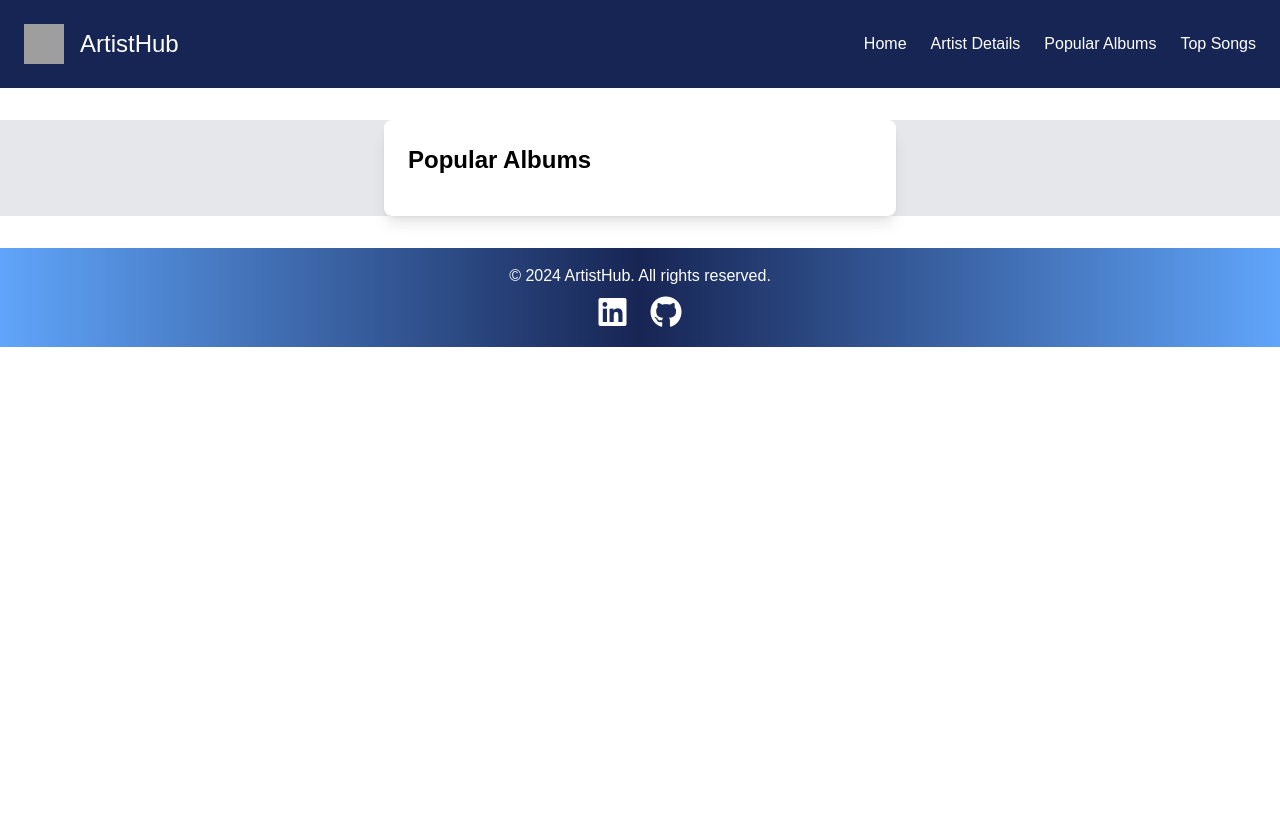
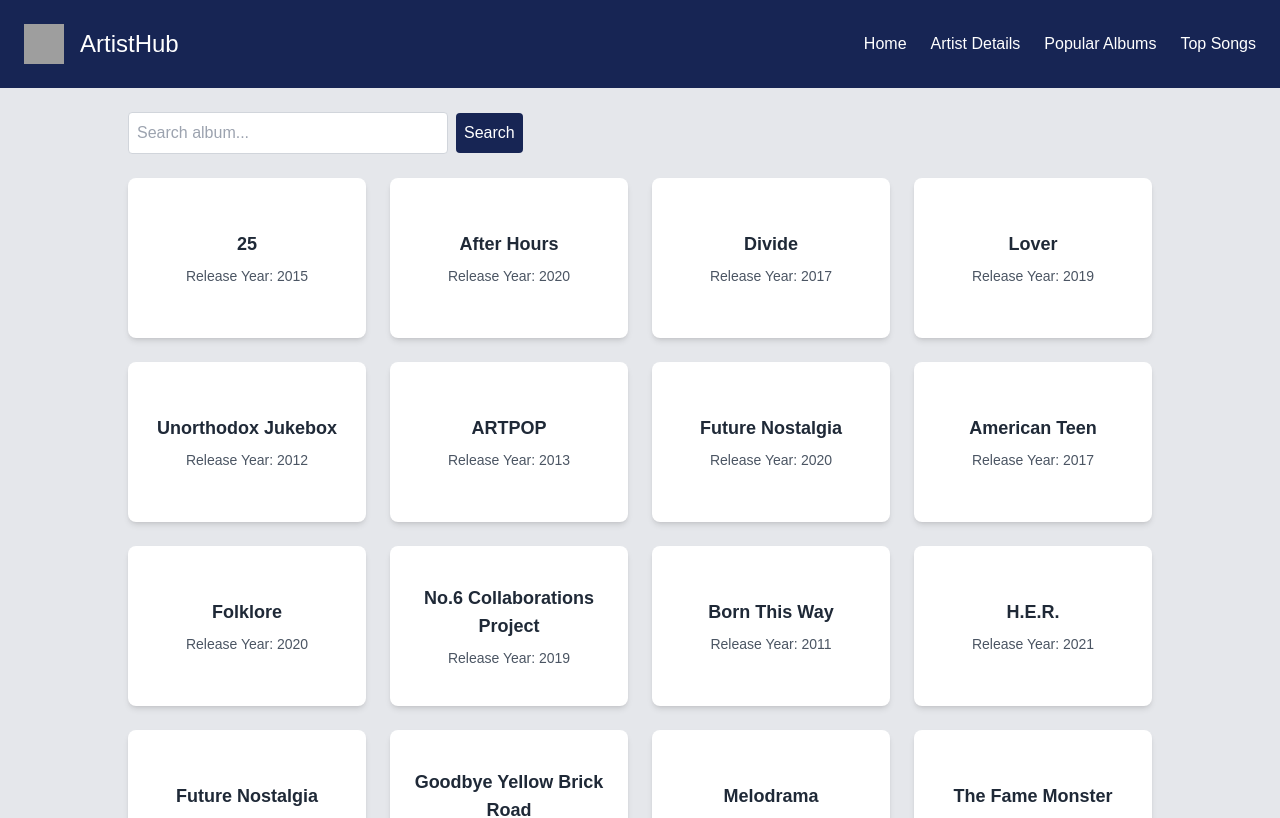
Before and after one commit to amayararocha/artista-spotify, an Angular app: page /popular-albums in a window 1280 px wide. Shown: the top 818 px of the page. Built offline with nearby package versions, Linux system fonts and the light colour scheme; data requests are answered from the project's data file; grey boxes are pictures that could not be loaded.

Commit message:
task: implementando popular albums e estilizando

```diff
--- a/db.json
+++ b/db.json
@@ -3,7 +3,7 @@
     {
       "id": 1,
       "name": "Bruno Mars",
-      "bio": "Bruno Mars, nascido Peter Gene Hernandez em 8 de outubro de 1985 em Honolulu, Havai, é um cantor, compositor e produtor musical. Conhecido por seu estilo que mistura pop, funk, R&B e soul, Mars ganhou fama com seu álbum de estreia 'Doo-Wops & Hooligans' (2010) e hits como 'Just the Way You Are' e 'Grenade'. Ele já ganhou vários prêmios, incluindo Grammys, e é famoso por suas performances energéticas.",
+      "bio": "Bruno Mars, born Peter Gene Hernandez on October 8, 1985, in Honolulu, Hawaii, is a singer, songwriter, and record producer. Known for his pop, funk, R&B, and soul styles, Mars rose to fame with his debut album 'Doo-Wops & Hooligans' (2010) and hits like 'Just the Way You Are' and 'Grenade'. He has won several awards, including Grammys, and is renowned for his energetic performances.",
       "image": "https://conteudo.imguol.com.br/c/entretenimento/36/2023/09/04/bruno-mars-entrega-o-melhor-show-do-the-town-ate-aqui-1693797454929_v2_4x3.jpg",
       "followers": 1200000,
       "popularity": 85
@@ -11,7 +11,7 @@
     {
       "id": 2,
       "name": "Adele",
-      "bio": "Adele Laurie Blue Adkins, nascida em 5 de maio de 1988 em Tottenham, Londres, é uma cantora e compositora britânica. Conhecida por sua voz poderosa e letras emotivas, Adele ganhou reconhecimento mundial com seu álbum '19' e subsequentemente com '21', '25' e '30'. Ela já ganhou vários Grammys e um Oscar.",
+      "bio": "Adele Laurie Blue Adkins, born on May 5, 1988, in Tottenham, London, is a British singer and songwriter. Known for her powerful voice and emotional lyrics, Adele gained global recognition with her debut album '19' and subsequently with '21', '25', and '30'. She has won multiple Grammys and an Oscar.",
       "image": "https://s2-g1.glbimg.com/ieW-FyjIQdtMAdFCDjPvRAGZFSg=/0x0:8640x5760/1008x0/smart/filters:strip_icc()/i.s3.glbimg.com/v1/AUTH_59edd422c0c84a879bd37670ae4f538a/internal_photos/bs/2021/q/A/PbBjaFRSmsBplGxftCHA/adele-1.jpg",
       "followers": 3000000,
       "popularity": 90
@@ -19,7 +19,7 @@
     {
       "id": 3,
       "name": "Ed Sheeran",
-      "bio": "Edward Christopher Sheeran, nascido em 17 de fevereiro de 1991 em Halifax, Inglaterra, é um cantor, compositor e produtor musical. Sheeran ganhou fama com seu álbum de estreia '+', seguido por 'x', '÷' e '='. Conhecido por suas baladas e letras introspectivas, ele é um dos artistas mais vendidos do mundo.",
+      "bio": "Edward Christopher Sheeran, born February 17, 1991, in Halifax, England, is a singer, songwriter, and record producer. Sheeran gained fame with his debut album '+', followed by 'x', '÷', and '='. Known for his ballads and introspective lyrics, he is one of the best-selling music artists in the world.",
       "image": "https://images.inc.com/uploaded_files/image/1920x1080/getty_1156802643_395407.jpg",
       "followers": 3500000,
       "popularity": 88
@@ -27,7 +27,7 @@
     {
       "id": 4,
       "name": "Taylor Swift",
-      "bio": "Taylor Alison Swift, nascida em 13 de dezembro de 1989 em Reading, Pennsylvania, é uma cantora e compositora americana. Iniciou sua carreira na música country antes de fazer a transição para o pop. Seus álbuns incluem 'Fearless', '1989', 'Reputation' e 'Lover'. Swift é conhecida por suas letras pessoais e engajamento com seus fãs.",
+      "bio": "Taylor Alison Swift, born December 13, 1989, in Reading, Pennsylvania, is an American singer and songwriter. She began her career in country music before transitioning to pop. Her albums include 'Fearless', '1989', 'Reputation', and 'Lover'. Swift is known for her personal lyrics and engagement with her fans.",
       "image": "https://media.vanityfair.com/photos/602c3ead87fe511dd1a37efb/master/w_2560%2Cc_limit/VF1421_Taylor_Swift_Lede.jpg",
       "followers": 4000000,
       "popularity": 92
@@ -35,7 +35,7 @@
     {
       "id": 5,
       "name": "The Weeknd",
-      "bio": "Abel Makkonen Tesfaye, conhecido profissionalmente como The Weeknd, é um cantor, compositor e produtor musical canadense. Ele ganhou fama com seu álbum 'Starboy' e sucessos como 'Blinding Lights' e 'Can't Feel My Face'. The Weeknd é conhecido por sua voz distinta e estilo inovador.",
+      "bio": "Abel Makkonen Tesfaye, known professionally as The Weeknd, is a Canadian singer, songwriter, and record producer. He gained fame with his album 'Starboy' and hits like 'Blinding Lights' and 'Can't Feel My Face'. The Weeknd is known for his distinctive voice and innovative style.",
       "image": "https://midias.correiobraziliense.com.br/_midias/jpg/2021/06/30/1000x1000/1_the_weeknd_desenvolve_serie_para_a_hbo_em_parceria_com_o_criador_de_euphoria-6735943.jpg?20220427162337?20220427162337",
       "followers": 3500000,
       "popularity": 89
@@ -43,30 +43,248 @@
     {
       "id": 6,
       "name": "Lady Gaga",
-      "bio": "Stefani Joanne Angelina Germanotta, conhecida como Lady Gaga, é uma cantora, compositora e atriz americana. Com seu álbum de estreia 'The Fame', ela conquistou a fama global com hits como 'Poker Face' e 'Bad Romance'. Lady Gaga é conhecida por sua voz poderosa e performances teatrais.",
+      "bio": "Stefani Joanne Angelina Germanotta, known professionally as Lady Gaga, is an American singer, songwriter, and actress. She gained fame with her debut album 'The Fame', and worldwide success with hits like 'Poker Face' and 'Bad Romance'. Lady Gaga is known for her powerful voice and theatrical performances.",
       "image": "https://www.revistalofficiel.com.br/_next/image?url=https%3A%2F%2Fwww.datocms-assets.com%2F46743%2F1670592015-lady-gaga-capa-easy-resize-com.jpg%3Fauto%3Dformat%252Ccompress%26cs%3Dsrgb&w=3840&q=75",
       "followers": 2400000,
       "popularity": 87
+    },
+    {
+      "id": 7,
+      "name": "Dua Lipa",
+      "bio": "Dua Lipa, born August 22, 1995, in London, is a British singer and songwriter. She gained prominence with her debut self-titled album and the global hit 'New Rules'. Known for her powerful voice and modern style, Dua Lipa is one of the most influential artists of the present day.",
+      "image": "https://diariodonordeste.verdesmares.com.br/image/contentid/policy:1.3363969:1683033894/dua-lipa.jpg?f=default&$p$f=0d1b285",
+      "followers": 2900000,
+      "popularity": 91
+    },
+    {
+      "id": 8,
+      "name": "Khalid",
+      "bio": "Khalid Donnel Robinson, known as Khalid, was born on October 11, 1998, in Fort Stewart, Georgia. He gained prominence with his debut album 'American Teen', and is known for his songs that blend R&B, pop, and hip-hop.",
+      "image": "https://rollingstone.com.br/media/_versions/legacy/2017/img-1046674-khalid_widelg.jpg",
+      "followers": 2200000,
+      "popularity": 84
     }
   ],
   "top-songs": [
-    { "id": 1, "title": "Hit Song 1", "plays": 5000000 },
-    { "id": 2, "title": "Hit Song 2", "plays": 4000000 },
-    { "id": 3, "title": "Hit Song 3", "plays": 3000000 },
-    { "id": 4, "title": "Hit Song 4", "plays": 2500000 },
-    { "id": 5, "title": "Hit Song 5", "plays": 2000000 },
-    { "id": 6, "title": "Hit Song 6", "plays": 1500000 },
-    { "id": 7, "title": "Hit Song 7", "plays": 1200000 },
-    { "id": 8, "title": "Hit Song 8", "plays": 1000000 }
+    {
+      "id": 1,
+      "title": "Blinding Lights",
+      "artistId": 5,
+      "plays": 5000000
+    },
+    {
+      "id": 2,
+      "title": "Shape of You",
+      "artistId": 3,
+      "plays": 4000000
+    },
+    {
+      "id": 3,
+      "title": "Hello",
+      "artistId": 2,
+      "plays": 3500000
+    },
+    {
+      "id": 4,
+      "title": "Uptown Funk",
+      "artistId": 1,
+      "plays": 3000000
+    },
+    {
+      "id": 5,
+      "title": "Bad Romance",
+      "artistId": 6,
+      "plays": 2800000
+    },
+    {
+      "id": 6,
+      "title": "Someone Like You",
+      "artistId": 2,
+      "plays": 2500000
+    },
+    {
+      "id": 7,
+      "title": "Thinking Out Loud",
+      "artistId": 3,
+      "plays": 2000000
+    },
+    {
+      "id": 8,
+      "title": "Love Story",
+      "artistId": 4,
+      "plays": 1800000
+    },
+    {
+      "id": 9,
+      "title": "Don't Start Now",
+      "artistId": 7,
+      "plays": 1700000
+    },
+    {
+      "id": 10,
+      "title": "Young Dumb & Broke",
+      "artistId": 8,
+      "plays": 1600000
+    }
   ],
   "popular-albums": [
-    { "id": 1, "title": "Popular Album 1", "releaseYear": 2020 },
-    { "id": 2, "title": "Popular Album 2", "releaseYear": 2018 },
-    { "id": 3, "title": "Popular Album 3", "releaseYear": 2016 },
-    { "id": 4, "title": "Popular Album 4", "releaseYear": 2021 },
-    { "id": 5, "title": "Popular Album 5", "releaseYear": 2019 },
-    { "id": 6, "title": "Popular Album 6", "releaseYear": 2022 },
-    { "id": 7, "title": "Popular Album 7", "releaseYear": 2023 },
-    { "id": 8, "title": "Popular Album 8", "releaseYear": 2024 }
+    {
+      "id": 1,
+      "title": "25",
+      "artistId": 2,
+      "releaseYear": 2015
+    },
+    {
+      "id": 2,
+      "title": "After Hours",
+      "artistId": 5,
+      "releaseYear": 2020
+    },
+    {
+      "id": 3,
+      "title": "Divide",
+      "artistId": 3,
+      "releaseYear": 2017
+    },
+    {
+      "id": 4,
+      "title": "Lover",
+      "artistId": 4,
+      "releaseYear": 2019
+    },
+    {
+      "id": 5,
+      "title": "Unorthodox Jukebox",
+      "artistId": 1,
+      "releaseYear": 2012
+    },
+    {
+      "id": 6,
+      "title": "ARTPOP",
+      "artistId": 6,
+      "releaseYear": 2013
+    },
+    {
+      "id": 7,
+      "title": "Future Nostalgia",
+      "artistId": 7,
+      "releaseYear": 2020
+    },
+    {
+      "id": 8,
+      "title": "American Teen",
+      "artistId": 8,
+      "releaseYear": 2017
+    },
+    {
+      "id": 9,
+      "title": "Folklore",
+      "artistId": 4,
+      "releaseYear": 2020
+    },
+    {
+      "id": 10,
+      "title": "No.6 Collaborations Project",
+      "artistId": 3,
+      "releaseYear": 2019
+    },
+    {
+      "id": 11,
+      "title": "Born This Way",
+      "artistId": 6,
+      "releaseYear": 2011
+    },
+    {
+      "id": 12,
+      "title": "H.E.R.",
+      "artistId": 8,
+      "releaseYear": 2021
+    },
+    {
+      "id": 13,
+      "title": "Future Nostalgia",
+      "artistId": 7,
+      "releaseYear": 2020
+    },
+    {
+      "id": 14,
+      "title": "Goodbye Yellow Brick Road",
+      "artistId": 5,
+      "releaseYear": 1973
+    },
+    {
+      "id": 15,
+      "title": "Melodrama",
+      "artistId": 2,
+      "releaseYear": 2017
+    },
+    {
+      "id": 16,
+      "title": "The Fame Monster",
+      "artistId": 6,
+      "releaseYear": 2009
+    }
+  ],
+  "albums": [
+    {
+      "id": 1,
+      "title": "Doo-Wops & Hooligans",
+      "artistId": 1,
+      "releaseYear": 2010
+    },
+    {
+      "id": 2,
+      "title": "Folk",
+      "artistId": 4,
+      "releaseYear": 2022
+    },
+    {
+      "id": 3,
+      "title": "Evermore",
+      "artistId": 4,
+      "releaseYear": 2020
+    },
+    {
+      "id": 4,
+      "title": "Starboy",
+      "artistId": 5,
+      "releaseYear": 2016
+    },
+    {
+      "id": 5,
+      "title": "In the Lonely Hour",
+      "artistId": 3,
+      "releaseYear": 2014
+    },
+    {
+      "id": 6,
+      "title": "No.6 Collaborations Project",
+      "artistId": 3,
+      "releaseYear": 2019
+    },
+    {
+      "id": 7,
+      "title": "Reputation",
+      "artistId": 4,
+      "releaseYear": 2017
+    },
+    {
+      "id": 8,
+      "title": "Love",
+      "artistId": 4,
+      "releaseYear": 2020
+    },
+    {
+      "id": 9,
+      "title": "Future Nostalgia",
+      "artistId": 7,
+      "releaseYear": 2020
+    },
+    {
+      "id": 10,
+      "title": "American Teen",
+      "artistId": 8,
+      "releaseYear": 2017
+    }
   ]
 }
--- a/src/app/components/artist-details/artist-details.component.ts
+++ b/src/app/components/artist-details/artist-details.component.ts
@@ -2,14 +2,14 @@ import { Component, OnInit } from '@angular/core';
 import { ArtistService } from '../../services/artist.service';
 import { ArtistDetails } from '../../models/artist.model';
 import { NgFor } from '@angular/common';
-import { FormsModule } from '@angular/forms'; // Importando FormsModule
+import { FormsModule } from '@angular/forms';
 
 @Component({
   selector: 'app-artist-details',
   templateUrl: './artist-details.component.html',
   styleUrls: ['./artist-details.component.css'],
   standalone: true,
-  imports: [NgFor, FormsModule] // Adicionando FormsModule e NgModel aqui
+  imports: [NgFor, FormsModule]
 })
 export class ArtistDetailsComponent implements OnInit {
   artistDetails: ArtistDetails[] = [];
--- a/src/app/components/popular-albums/popular-albums.component.html
+++ b/src/app/components/popular-albums/popular-albums.component.html
@@ -1,3 +1,26 @@
-<div class="max-w-lg mx-auto my-8 p-6 bg-white rounded-lg shadow-lg">
-    <h3 class="text-2xl font-bold mb-4">Popular Albums</h3>
+<div class="flex flex-col items-center justify-center min-h-screen p-6">
+  <div class="flex items-center mb-6 w-full max-w-screen-lg">
+    <input
+      type="text"
+      placeholder="Search album..."
+      [(ngModel)]="searchTerm"
+      class="p-2 border border-gray-300 rounded mr-2 w-full max-w-xs"
+      (input)="filterAlbums()"
+    />
+    <button
+      (click)="filterAlbums()"
+      class="bg-blue-950 text-white p-2 rounded hover:bg-blue-800"
+    >
+      Search
+    </button>
   </div>
+
+  <div class="grid grid-cols-1 sm:grid-cols-2 md:grid-cols-3 lg:grid-cols-4 gap-6 w-full max-w-screen-lg">
+    <div *ngFor="let album of filteredAlbums" class="bg-white rounded-lg shadow-md flex flex-col justify-center items-center h-40">
+      <div class="text-center flex flex-col justify-center items-center h-full">
+        <h2 class="text-lg font-semibold text-gray-800 mb-2 w-48">{{ album.title }}</h2>
+        <p class="text-gray-600 text-sm">Release Year: {{ album.releaseYear }}</p>
+      </div>
+    </div>
+  </div>
+</div>
--- a/src/app/components/popular-albums/popular-albums.component.ts
+++ b/src/app/components/popular-albums/popular-albums.component.ts
@@ -1,12 +1,39 @@
-import { Component} from '@angular/core';
+import { Component, OnInit } from '@angular/core';
 import { CommonModule } from '@angular/common';
+import { FormsModule } from '@angular/forms';
+import { PopularAlbum } from '../../models/artist.model';
+import { ArtistService } from '../../services/artist.service';
+
 
 @Component({
   selector: 'app-popular-albums',
   templateUrl: './popular-albums.component.html',
   styleUrls: ['./popular-albums.component.css'],
   standalone: true,
-  imports: [CommonModule],
+  imports: [CommonModule, FormsModule],
 })
-export class PopularAlbumsComponent{
- }
+export class PopularAlbumsComponent implements OnInit {
+  popularAlbums: PopularAlbum[] = [];
+  filteredAlbums: PopularAlbum[] = [];
+  searchTerm: string = '';
+
+  constructor(private artistService: ArtistService) {}
+
+  ngOnInit(): void {
+    this.artistService.getPopularAlbums().subscribe({
+      next: (data) => {
+        this.popularAlbums = data;
+        this.filteredAlbums = data;
+      },
+      error: (err) => {
+        console.error('Error fetching popular albums', err);
+      }
+    });
+  }
+
+  filterAlbums(): void {
+    this.filteredAlbums = this.popularAlbums.filter(album =>
+      album.title.toLowerCase().includes(this.searchTerm.toLowerCase())
+    );
+  }
+}
```
